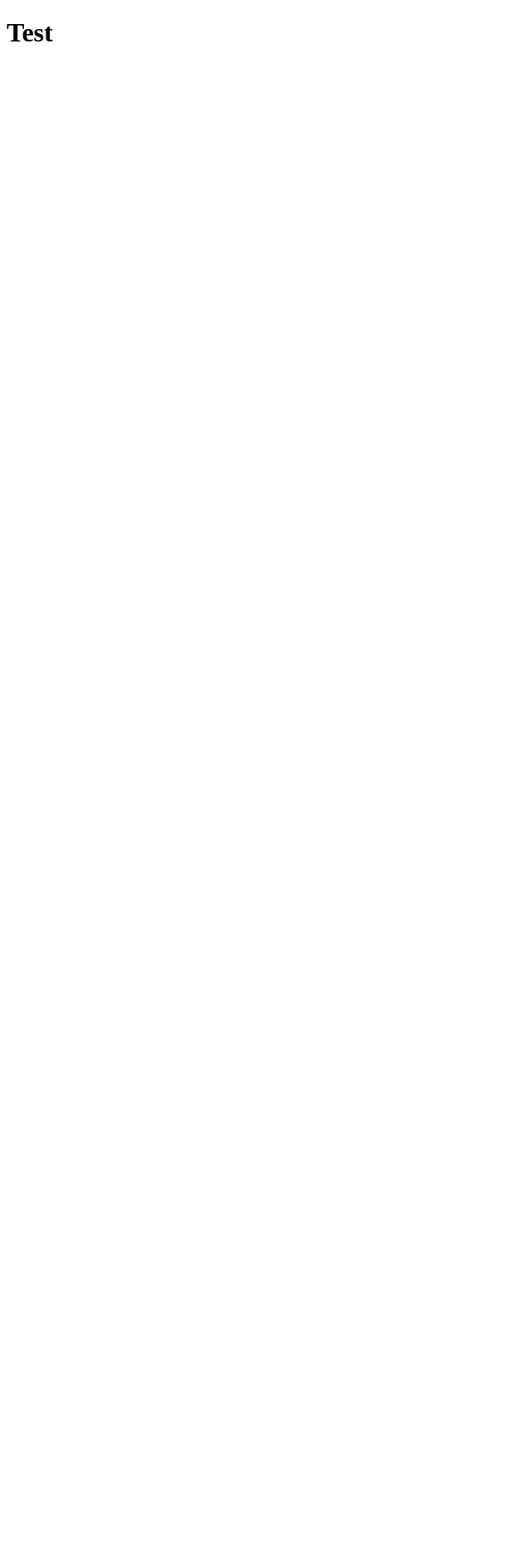
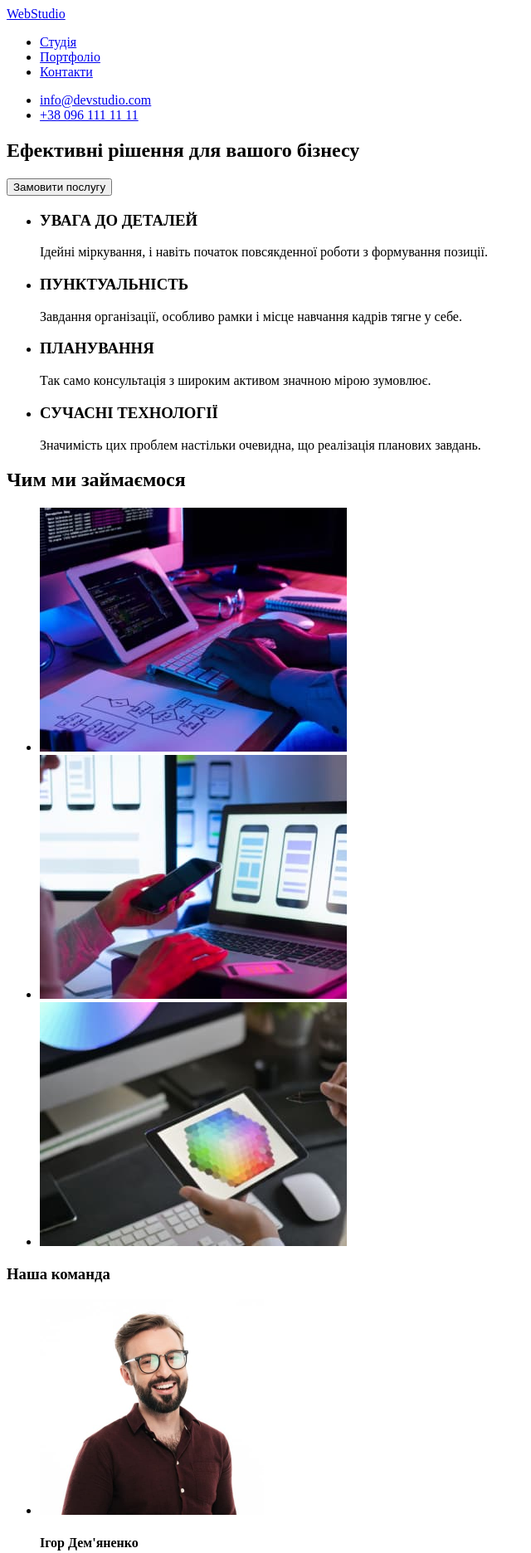
Before and after one commit to AnatoliiKobzar/goit-markup-hw-01, a plain HTML site: page index.html in a window 1280 px wide. Shown: the top 1872 px of the page at 83% size, without its empty margins (0-640 px from the left). Before the commit the page ends 800 px from the top, so only its background shows below. Drawn offline with Linux system fonts and the light colour scheme.

Commit message:
Заканчивает main

```diff
--- a/index.html
+++ b/index.html
@@ -1,5 +1,5 @@
 <!DOCTYPE html>
-<html lang="en">
+<html lang="ua">
 
 <head>
     <meta charset="UTF-8">
@@ -9,7 +9,103 @@
 </head>
 
 <body>
-    <h1>Test</h1>
+    <header>
+        <a href="./index.html">WebStudio</a>
+        <nav>
+            <ul>
+                <li>
+                    <a href="./index.html">Студія</a>
+                </li>
+                <li>
+                    <a href="#">Портфоліо</a>
+                </li>
+                <li>
+                    <a href="#">Контакти</a>
+                </li>
+            </ul>
+
+            <ul>
+                <li>
+                    <a href="mailto:info@devstudio.com">info@devstudio.com</a>
+                </li>
+                <li>
+                    <a href="tel:+380961111111">+38 096 111 11 11</a>
+                </li>
+            </ul>
+        </nav>
+    </header>
+
+    <main>
+        <section>
+            <h1>Ефективні рішення для вашого бізнесу</h1>
+            <button type="button">Замовити послугу</button>
+        </section>
+
+        <section>
+            <h2 hidden>Наші переваги</h2>
+            <ul>
+                <li>
+                    <h3>УВАГА ДО ДЕТАЛЕЙ</h3>
+                    <p>Ідейні міркування, і навіть початок повсякденної роботи з формування позиції.</p>
+                </li>
+                <li>
+                    <h3>ПУНКТУАЛЬНІСТЬ</h3>
+                    <p>Завдання організації, особливо рамки і місце навчання кадрів тягне у себе.</p>
+                </li>
+                <li>
+                    <h3>ПЛАНУВАННЯ</h3>
+                    <p>Так само консультація з широким активом значною мірою зумовлює.</p>
+                </li>
+                <li>
+                    <h3>СУЧАСНІ ТЕХНОЛОГІЇ</h3>
+                    <p>Значимість цих проблем настільки очевидна, що реалізація планових завдань.</p>
+                </li>
+            </ul>
+        </section>
+        <section>
+            <h2>Чим ми займаємося</h2>
+            <ul>
+                <li>
+                    <img src="./images/box1.jpg" alt="робота за столом" width="370" height="294">
+                </li>
+                <li>
+                    <img src="./images/box2.jpg" alt="ноутбук та телефон в руці" width="370" height="294">
+                </li>
+                <li>
+                    <img src="./images/box3.jpg" alt="палітра на планшеті" width="370" height="294">
+                </li>
+            </ul>
+        </section>
+        <section>
+            <h3>Наша команда</h3>
+            <ul>
+                <li>
+                    <img src="./images/igor.jpg" alt="Ігор Дем'яненко" width="270" height="260">
+                    <h4>Ігор Дем'яненко</h4>
+                    <p>Product Designer</p>
+                </li>
+                <li>
+                    <img src="./images/olga.jpg" alt="Ольга Рєпіна" width="270" height="260">
+                    <h4>Ольга Рєпіна</h4>
+                    <p>Frontend Developer</p>
+                </li>
+                <li>
+                    <img src="./images/kolya.jpg" alt="Микола Тарасов" width="270" height="260">
+                    <h4>Микола Тарасов</h4>
+                    <p>Marketing</p>
+                </li>
+                <li>
+                    <img src="./images/misha.jpg" alt="Михайло Єрмаков" width="270" height="260">
+                    <h4>Михайло Єрмаков</h4>
+                    <p>UI Designer</p>
+                </li>
+            </ul>
+        </section>
+    </main>
+
+    <footer>
+        <a href="./index.html">WebStudio</a>
+    </footer>
 </body>
 
 </html>
```
Also changed, not shown: .prettierrc.json (added), images/box1.jpg (added), images/box2.jpg (added), images/box3.jpg (added), images/igor.jpg (added), images/kolya.jpg (added), images/misha.jpg (added), images/olga.jpg (added).
